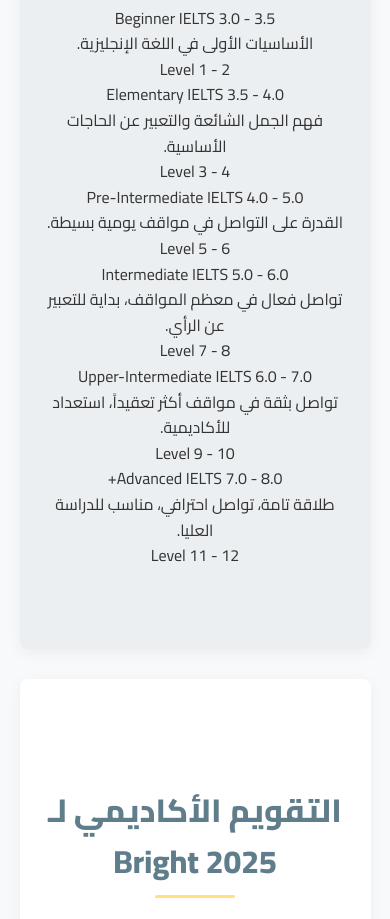
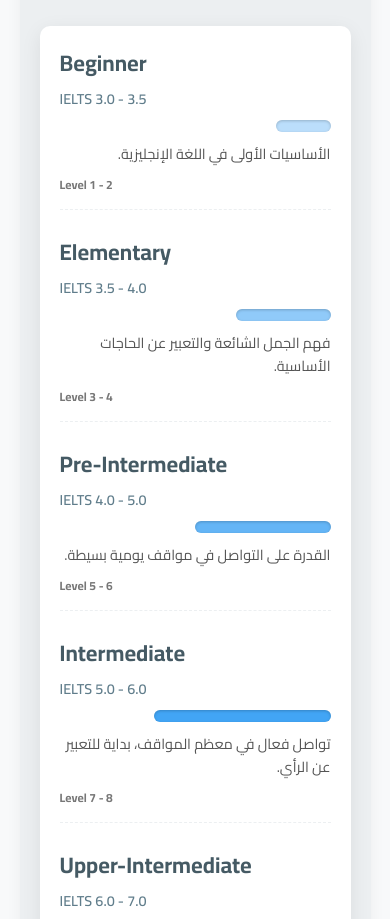
Before and after one commit to Ar-f2/AFAQ, a plain HTML site: page bright.html in a window 390 px wide. Shown: the part 5577-6496 px from the top of the page. Drawn offline with Linux system fonts and the light colour scheme.

Commit message:
Update style.css

```diff
--- a/css/style.css
+++ b/css/style.css
@@ -1314,3 +1314,111 @@
     .cta-banner-home p { font-size: 16px; }
     .cta-banner-home .button { padding: 12px 30px; font-size: 18px; }
 }
+
+/* ---- Bright Levels Diagram (New HTML/CSS Drawing) ---- */
+.levels-diagram-container {
+    max-width: 900px;
+    margin: 40px auto;
+    background-color: white;
+    border-radius: 10px;
+    box-shadow: 0 5px 20px rgba(0,0,0,0.08);
+    padding: 30px;
+    text-align: right;
+    direction: rtl; /* لضمان الاتجاه الصحيح للعناصر الداخلية */
+}
+
+.level-group {
+    margin-bottom: 25px;
+    padding-bottom: 15px;
+    border-bottom: 1px dashed var(--light-bg);
+}
+.level-group:last-child {
+    margin-bottom: 0;
+    padding-bottom: 0;
+    border-bottom: none;
+}
+
+.level-header {
+    display: flex;
+    justify-content: space-between;
+    align-items: baseline;
+    margin-bottom: 10px;
+    flex-wrap: wrap; /* لتجاوبية أفضل */
+}
+
+.level-name {
+    font-size: 1.6em;
+    font-weight: 700;
+    color: var(--dark-bg);
+    margin-left: 15px; /* مسافة عن الـ IELTS */
+}
+
+.level-ielts {
+    font-size: 1.1em;
+    font-weight: 600;
+    color: var(--primary-color);
+}
+
+.level-description {
+    font-size: 0.95em;
+    color: #555;
+    margin-bottom: 10px;
+}
+
+.level-bar {
+    height: 15px;
+    background-color: var(--primary-color);
+    border-radius: 8px;
+    position: relative;
+    overflow: hidden;
+    margin-bottom: 10px;
+    box-shadow: inset 0 1px 3px rgba(0,0,0,0.2);
+}
+
+/* الألوان والمؤشرات لكل شريط تقدم */
+.level-beginner .level-bar { background-color: #bbdefb; /* أزرق فاتح جدا */ }
+.level-elementary .level-bar { background-color: #90caf9; /* أزرق فاتح */ }
+.level-pre-intermediate .level-bar { background-color: #64b5f6; /* أزرق متوسط */ }
+.level-intermediate .level-bar { background-color: #42a5f5; /* أزرق أغمق */ }
+.level-upper-intermediate .level-bar { background-color: #2196f3; /* أزرق واضح */ }
+.level-advanced .level-bar { background-color: #1976d2; /* أزرق داكن */ }
+
+.level-indicator {
+    font-size: 0.85em;
+    font-weight: bold;
+    color: #777;
+    text-align: left; /* مؤشر المستوى في نهاية الشريط */
+}
+
+/* Responsive adjustments for the diagram */
+@media (max-width: 768px) {
+    .levels-diagram-container {
+        padding: 20px;
+    }
+    .level-name {
+        font-size: 1.4em;
+        margin-left: 10px;
+    }
+    .level-ielts {
+        font-size: 0.9em;
+    }
+    .level-description {
+        font-size: 0.9em;
+    }
+    .level-bar {
+        height: 12px;
+    }
+    .level-indicator {
+        font-size: 0.75em;
+    }
+}
+@media (max-width: 480px) {
+    .level-header {
+        flex-direction: column;
+        align-items: flex-end; /* تكديس العناصر في الرأس */
+    }
+    .level-name {
+        margin-left: 0;
+        margin-bottom: 5px;
+    }
+}
```
